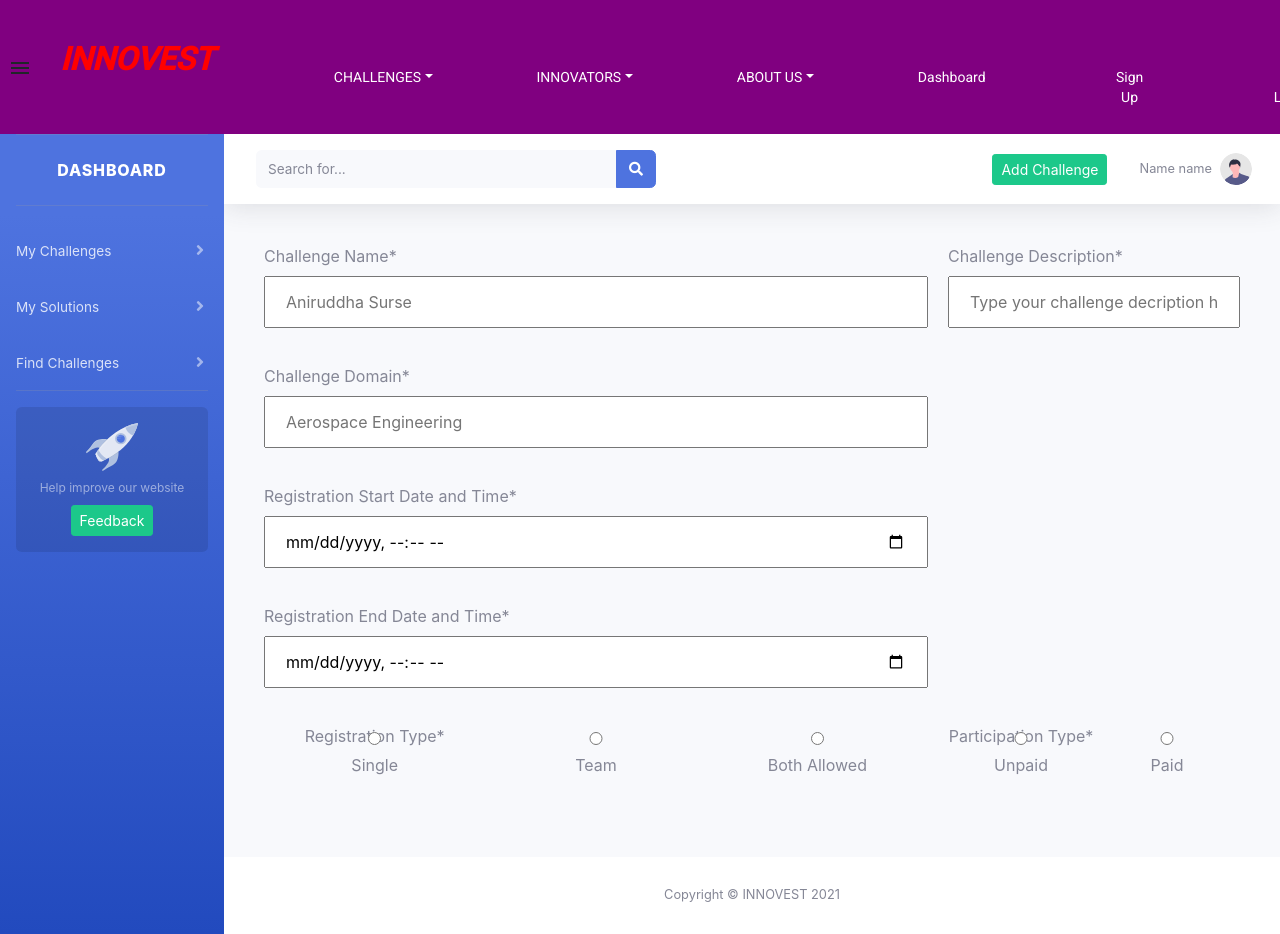
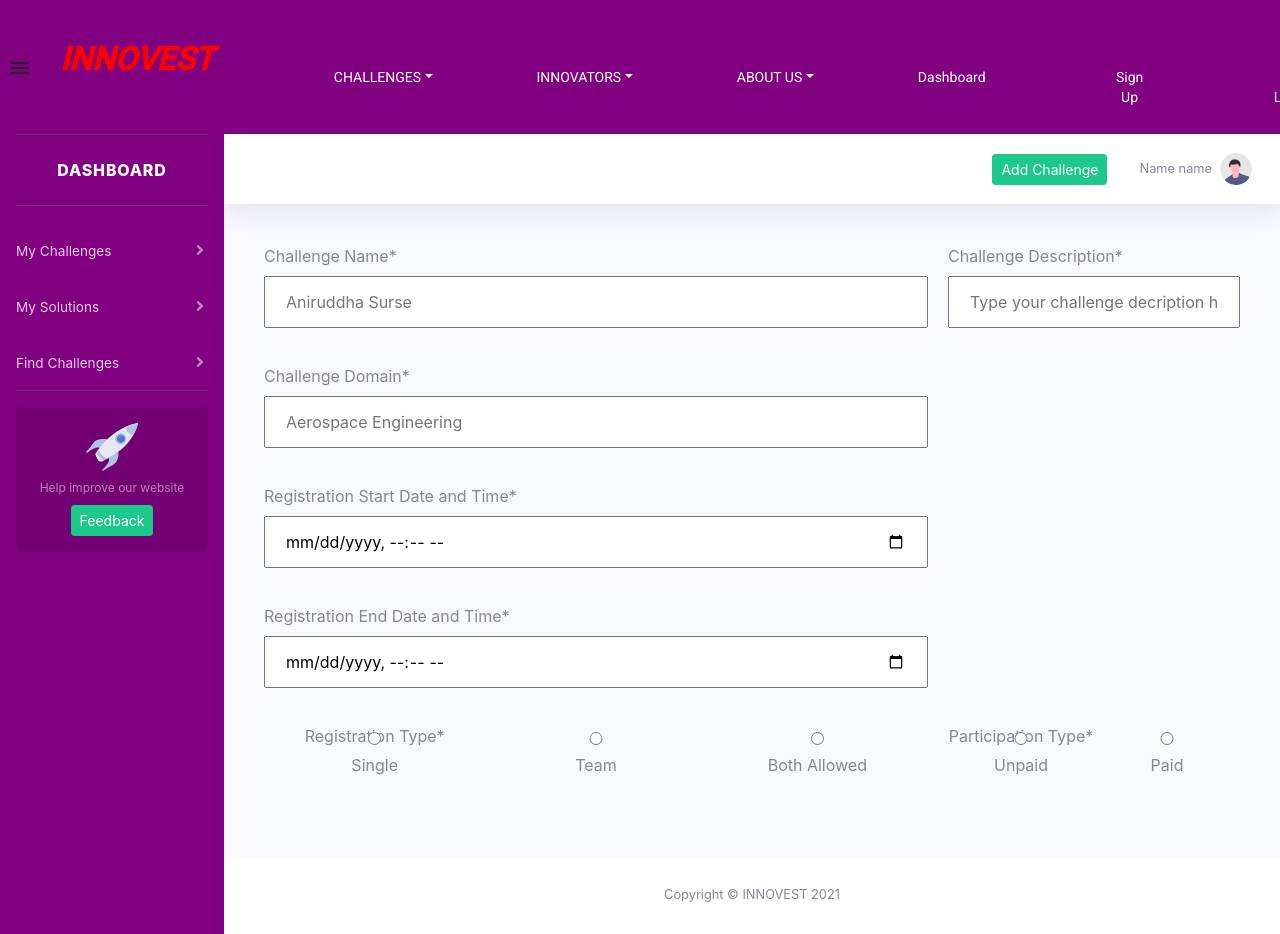
Before and after one commit to icode09/Innovest, an Angular app in the folder webapp/: page /dashboard/create-ch in a window 1280 px wide. Shown: the top 934 px of the page. Built offline with nearby package versions, Linux system fonts and the light colour scheme.

Commit message:
updated dashboard

```diff
--- a/webapp/src/app/dashboard/dashboard.component.html
+++ b/webapp/src/app/dashboard/dashboard.component.html
@@ -4,7 +4,7 @@
     <div id="wrapper">
 
         <!-- Sidebar -->
-        <ul class="navbar-nav bg-gradient-primary sidebar sidebar-dark accordion" id="accordionSidebar">
+        <ul class="navbar-nav sidebar sidebar-dark accordion navbar-dark bg-black py-0 px-0" id="accordionSidebar">
 
             <!-- Sidebar - Brand -->
             <!-- <a class="sidebar-brand d-flex align-items-center justify-content-center" href="#">
@@ -74,7 +74,7 @@
                     </button>
 
                     <!-- Topbar Search -->
-                    <form
+                    <!-- <form
                         class="d-none d-sm-inline-block form-inline mr-auto ml-md-3 my-2 my-md-0 mw-100 navbar-search">
                         <div class="input-group">
                             <input type="text" class="form-control bg-light border-0 small" placeholder="Search for..."
@@ -85,7 +85,7 @@
                                 </button>
                             </div>
                         </div>
-                    </form>
+                    </form> -->
 
                     <!-- Topbar Navbar -->
                     <ul class="navbar-nav ml-auto">
@@ -140,4 +140,4 @@
     <a class="scroll-to-top rounded" href="#page-top">
         <i class="fas fa-angle-up"></i>
     </a>
-  </body>
+</body>
```
Also changed, not shown: webapp/src/app/dashboard/dashboard.component.css.
